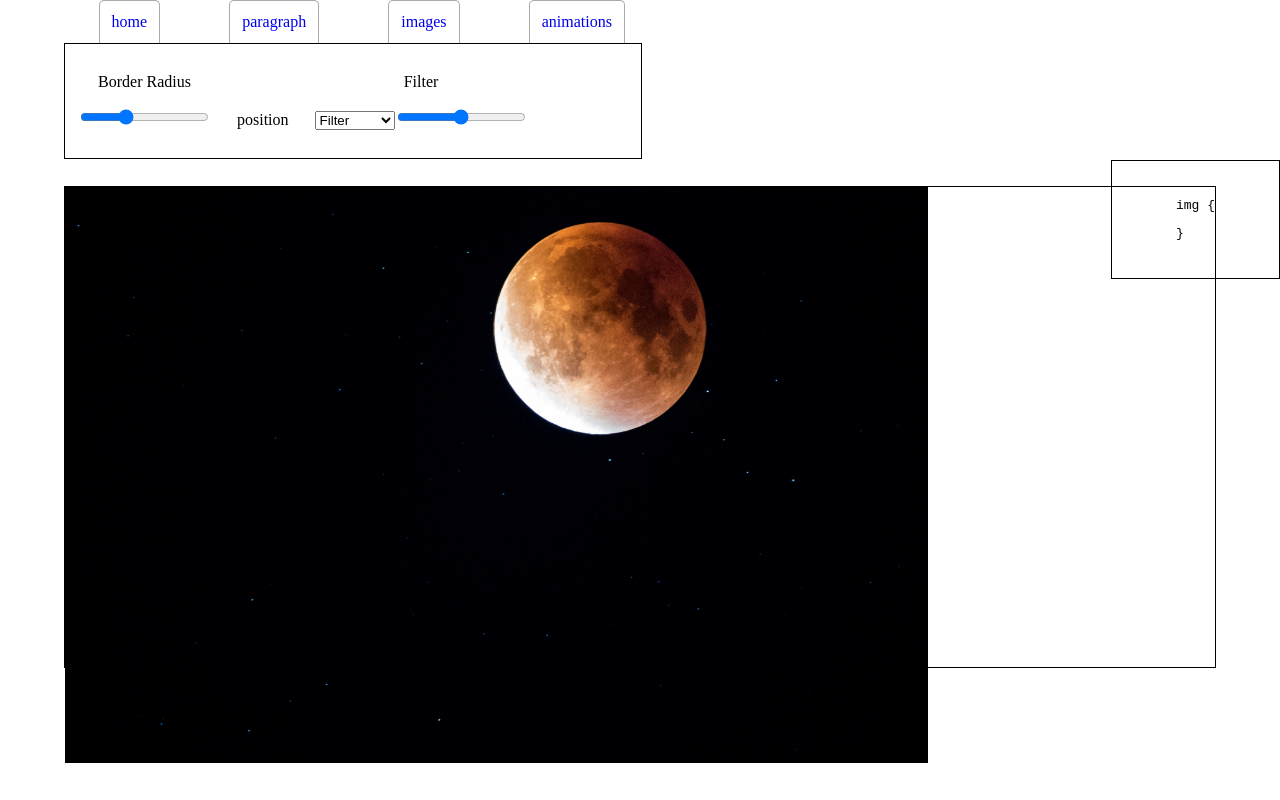
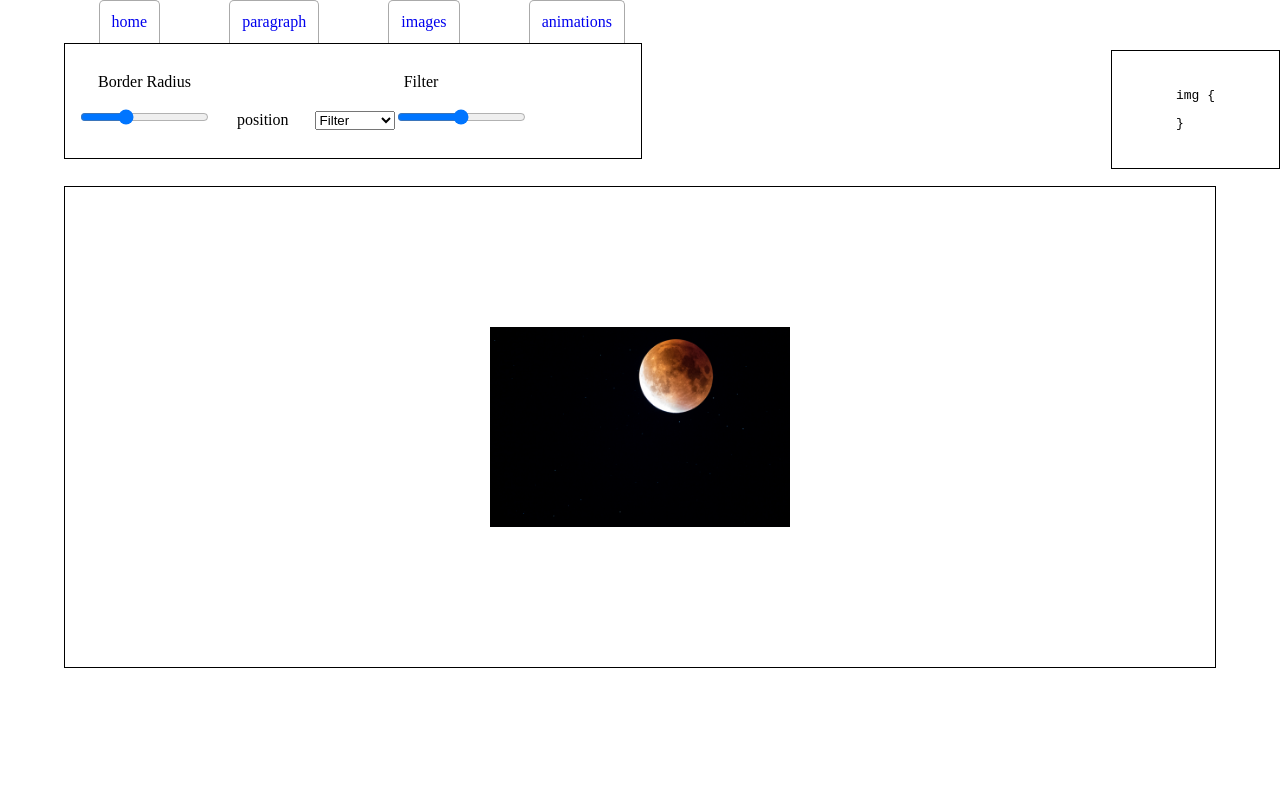
Before and after one commit to bakerTX/sandbox, a React (Create React App) app: page / in a window 1280 px wide. Both pictures are taken after a click on the link "images". Built offline with nearby package versions, Linux system fonts and the light colour scheme.

Commit message:
centered image under images tab

```diff
--- a/src/css/App.css
+++ b/src/css/App.css
@@ -47,7 +47,7 @@ nav a {
 position: absolute;
 border: 1px solid black;
 padding:24px 5%;
-top:160px;
+top:50px;
 right:0;
 }
 #snippet-holder div{
@@ -77,8 +77,17 @@ display:none;
 
 /*Image*/
 #supermoon{
-  height: 75%;
-  width: 75%;
+  height: 200px;
+}
+
+.image-holder {
+  position: relative;
+  display: flex;
+  flex-direction:row;
+  justify-content: center;
+  align-items: center;
+  height: 100%;
+  /*overflow: hidden;*/
 }
 
 
```
